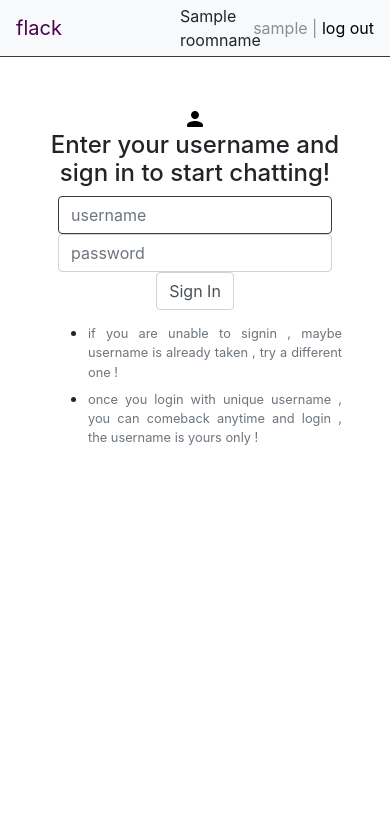
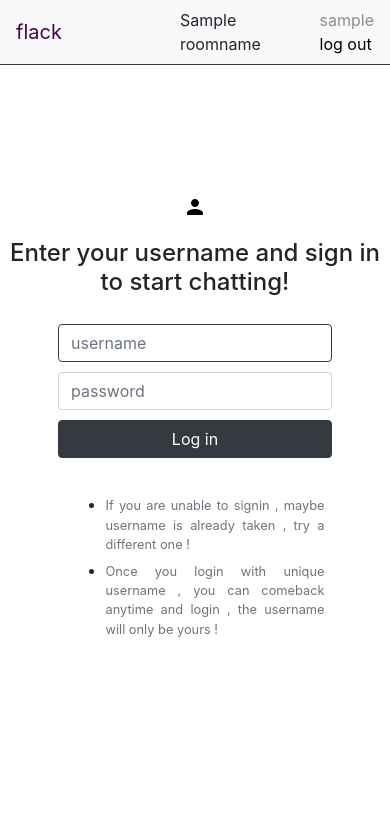
Before and after one commit to akashjkhamkar/Flack, a Flask app: template templates/signin.html in a window 390 px wide. Shown: the top 824 px of the page. Run offline with Flask 2, Linux system fonts and the light colour scheme; the template is opened without the code that fills it: most values are stand-ins (such as "Sample title", 1, 10 or a date in 2020); some libraries are stand-ins or nearby versions.

Commit message:
all bug fixes and css improvements

```diff
--- a/application.py
+++ b/application.py
@@ -96,10 +96,8 @@ def create():
         rooms.append(room)
         roomMessages[room] = []
     else:
-        return "error"
+        return "Room already exists ! use a different name"
     return redirect("/room/" + room)
-
-
 
 @app.route("/getMessages/<string:roomname>" , methods=["GET"])
 @login_required
--- a/static/chat.js
+++ b/static/chat.js
@@ -168,10 +168,10 @@ document.addEventListener('DOMContentLoaded', () => {
         document.querySelector(".file_select").onchange = () => {
             filename = document.querySelector(".filename");
             filename.innerHTML = document.querySelector(".file_select").files[0].name + " file is selected ";
-            filename.style.display = "";
 
+            filename.style.display = "block";
             document.querySelector(".send").style.display = "none";
-            document.querySelector(".filesend").style.display = "";
+            document.querySelector(".filesend").style.display = "block";
         }
 
         document.querySelector(".fresh_message").onclick = () => {
@@ -179,7 +179,7 @@ document.addEventListener('DOMContentLoaded', () => {
             document.querySelector(".filesend").style.display = "none"
             document.querySelector(".filename").style.display = "none"
 
-            document.querySelector(".file_select").innerHTML = ""
+            document.querySelector(".file_select").innerHTML = "block"
 
         }
 
--- a/static/index.js
+++ b/static/index.js
@@ -16,6 +16,11 @@ document.addEventListener('DOMContentLoaded', () => {
                 let results = res.results;
                 const rooms = document.querySelector(".rooms");
                 rooms.innerHTML = "";
+
+
+                if(results.length == 0){
+                    rooms.innerHTML = "Not found : (";
+                }
 
                 i = 0;
                 while(i < results.length){
--- a/templates/layout.html
+++ b/templates/layout.html
@@ -10,6 +10,10 @@
     <title>Document</title>
 
     <style>
+        #userlogout{
+            display: flex;
+            flex-direction: column;
+        }
         .logout{
             color: black;
             text-decoration: none;
@@ -49,8 +53,8 @@
             <img class="logo" src="/static/chat-black-18dp.svg" alt="">
             {%endif%}
 
-            <div>
-                <span class="navusername">{{username}} | </span>
+            <div id="userlogout">
+                <span class="navusername">{{username}} </span>
                 <a href="/signin" class="logout">log out</a>
             </div>
         </nav>
--- a/templates/signin.html
+++ b/templates/signin.html
@@ -7,34 +7,70 @@
 <style>
   ul{
     word-wrap: break-word;
-    text-align: justify;  /* For Edge */
-
+    text-align: justify;
+    width: 70%;
     margin-top: 10px;
   }
 
+  .signinDiv{
+    display: flex;
+    flex-direction: column;
+    align-items: center;
+    justify-content: center;
+    gap: 20px;
+  }
+
+  .signinContainer{
+    display: flex;
+    flex-direction: column;
+    align-items: center;
+    justify-content: center;
+    min-height: 90vh;
+    padding: 10px;
+  }
+
+  h4{
+    text-align: center;
+  }
+
+  button{
+    background: black;
+    color: white;
+  }
+
+  @media (max-width: 600px) {
+    form{
+      display: flex;
+      flex-direction: column;
+      gap: 10px;
+    }
+  }
 </style>
 {%endblock%}
 
 {%block body%}
 
-<main class="container p-5">
-  <div class="form_group my-auto">
-    <form action="/signin" method="POST">
+<main class="signinContainer">
+  <div class="signinDiv">
+
     <img src="/static/person-24px.svg" alt="">
     <h4>Enter your username and sign in to start chatting!</h4>
+    <form action="/signin" method="POST">
       <input type="text" class="form-control" id="username" name="username" autofocus aria-describedby="userHelp" placeholder="username" required>
       <input type="password" class="form-control" name="password" placeholder="password" required>
-          <button class="form-control" type="submit">Sign In</button>
+      <button type="submit" class="btn btn-dark">Log in</button>
     </form>
 
     <ul>
       <li>
-            <small id="userHelp" class="form-text text-muted">if you are unable to signin , maybe username is already taken , try a different one !</small>
+        <small id="userHelp" class="form-text text-muted">If you are unable to signin , maybe username is already taken , try a different one !</small>
       </li>
       <li>
-            <small id="userHelp" class="form-text text-muted">once you login with unique username , you can comeback anytime and login , the username is yours only !</small>
+        <small id="userHelp" class="form-text text-muted">Once you login with unique username , you can comeback anytime and login , the username will only be yours !</small>
       </li>
     </ul>
+
+
     <!-- for flash messages -->
     <div class="flash">
       {% with messages = get_flashed_messages() %}
```
Also changed, not shown: templates/chat.html (+29 -5 lines), templates/index.html (+32 -9 lines), static/style.css (indentation only), 1 other file. Lines whose indentation alone changed are shown as unchanged.
